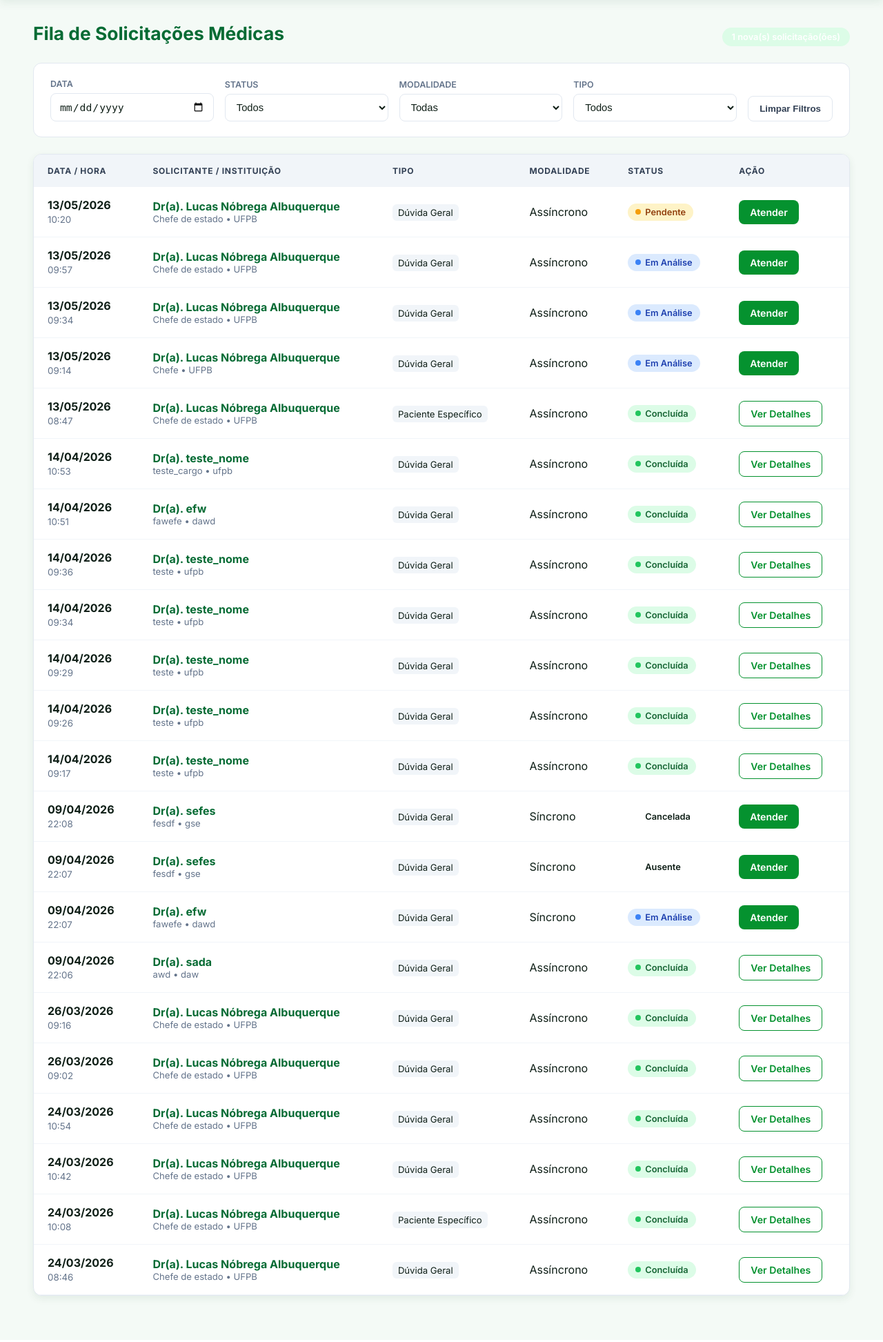
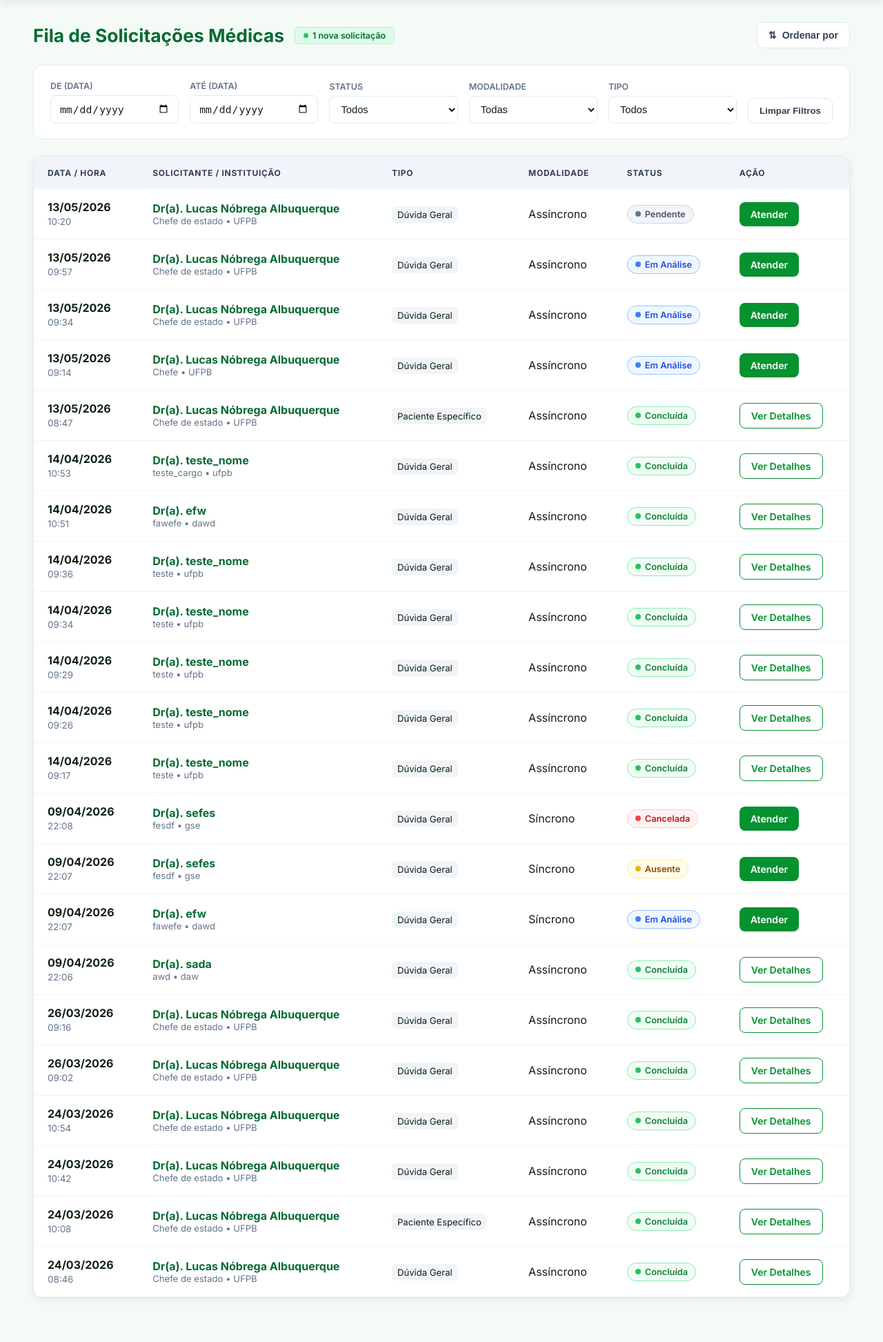
Before and after one commit to lucasnalbuquerque/projeto-pit, a Django app: page /fila/ in a window 1280 px wide. Shown: the part 92-2037 px from the top of the page at 69% size. Before the commit the page ends 1981 px from the top, so only its background shows below. Run offline with Django 5.2, Linux system fonts and the light colour scheme; data comes from the database, SQL or seed files in the repository; both versions use the stored data as it was after the commit.

Commit message:
tela fila médica finalizada

```diff
--- a/teleconsultoria/templates/fila_medica.html
+++ b/teleconsultoria/templates/fila_medica.html
@@ -98,20 +98,72 @@
 
         .page-title {
             display: flex;
-            align-items: baseline;
+            align-items: center;
             justify-content: space-between;
             margin-bottom: 24px;
         }
         .page-title h2 { margin: 0; color: var(--green-800); font-size: 1.65rem; font-weight: 700; }
 
+        /* Badge Discreta e Ajustada */
         .badge {
             background: var(--green-100);
-            color: var(--white);
-            padding: 6px 14px;
-            border-radius: 999px;
-            font-size: 0.8rem;
+            color: var(--green-800);
+            padding: 4px 12px;
+            border-radius: 6px;
+            font-size: 0.78rem;
             font-weight: 600;
+            text-transform: lowercase;
+            border: 1px solid rgba(0, 0, 0, 0.08);
+            display: flex;
+            align-items: center;
+            gap: 6px;
         }
+
+        .badge::before {
+            content: "";
+            width: 7px;
+            height: 7px;
+            background-color: var(--green-500);
+            border-radius: 50%;
+        }
+
+        /* Dropdown de Ordenação */
+        .sort-dropdown { position: relative; display: inline-block; }
+        .sort-btn {
+            background: var(--white);
+            border: 1.5px solid var(--gray-200);
+            padding: 10px 16px;
+            border-radius: 8px;
+            cursor: pointer;
+            font-weight: 600;
+            font-size: 0.88rem;
+            display: flex; align-items: center; gap: 8px;
+            color: var(--gray-700);
+        }
+        .sort-content {
+            display: none;
+            position: absolute;
+            right: 0;
+            background-color: var(--white);
+            min-width: 180px;
+            box-shadow: var(--shadow-md);
+            border-radius: 8px;
+            z-index: 10;
+            border: 1px solid var(--gray-200);
+            margin-top: 5px;
+        }
+        .sort-content button {
+            width: 100%;
+            padding: 12px 16px;
+            text-align: left;
+            border: none;
+            background: none;
+            cursor: pointer;
+            font-size: 0.85rem;
+            color: var(--gray-700);
+        }
+        .sort-content button:hover { background-color: var(--gray-100); }
+        .show { display: block; }
 
         .filter-bar {
             background: var(--white);
@@ -124,7 +176,7 @@
             align-items: flex-end;
             flex-wrap: wrap;
         }
-        .filter-group { display: flex; flex-direction: column; gap: 6px; flex: 1; min-width: 170px; }
+        .filter-group { display: flex; flex-direction: column; gap: 6px; flex: 1; min-width: 150px; }
         .filter-group label { font-size: 0.78rem; font-weight: 600; color: var(--gray-500); text-transform: uppercase; }
 
         select, input[type="date"] {
@@ -168,12 +220,21 @@
         }
         .status-pill::before { content: ''; width: 8px; height: 8px; border-radius: 50%; display: inline-block; }
 
-        .status-PENDENTE { background: #fef3c7; color: #92400e; }
-        .status-PENDENTE::before { background: #f59e0b; }
-        .status-ANALISE { background: #dbeafe; color: #1e40af; }
+        /* CORES DE STATUS ATUALIZADAS */
+        .status-PENDENTE { background: #f1f5f9; color: #475569; border: 1px solid #cbd5e1; } /* Cinza */
+        .status-PENDENTE::before { background: #64748b; }
+
+        .status-ANALISE { background: #eff6ff; color: #1d4ed8; border: 1px solid #93c5fd; }
         .status-ANALISE::before { background: #3b82f6; }
-        .status-CONCLUIDA { background: #dcfce7; color: #166534; }
+
+        .status-CONCLUIDA { background: #f0fdf4; color: #15803d; border: 1px solid #86efac; }
         .status-CONCLUIDA::before { background: #22c55e; }
+
+        .status-CANCELADA { background: #fef2f2; color: #b91c1c; border: 1px solid #fecaca; } /* Vermelho */
+        .status-CANCELADA::before { background: #ef4444; }
+
+        .status-AUSENTE { background: #fefce8; color: #854d0e; border: 1px solid #fef08a; } /* Amarelo */
+        .status-AUSENTE::before { background: #eab308; }
 
         .btn {
             padding: 9px 16px;
@@ -218,14 +279,31 @@
 
     <main class="container">
         <div class="page-title">
-            <h2>Fila de Solicitações Médicas</h2>
-            <span class="badge" id="count-badge">0 nova(s) solicitação(ões)</span>
+            <div style="display: flex; align-items: center; gap: 15px;">
+                <h2>Fila de Solicitações Médicas</h2>
+                <span class="badge" id="count-badge">0 novas solicitações</span>
+            </div>
+
+            <div class="sort-dropdown">
+                <button class="sort-btn" onclick="toggleSort()">
+                    <span>⇅</span> Ordenar por
+                </button>
+                <div id="sortOptions" class="sort-content">
+                    <button onclick="ordenarTabela('data')">Data e Hora</button>
+                    <button onclick="ordenarTabela('status')">Status</button>
+                    <button onclick="ordenarTabela('modalidade')">Modalidade</button>
+                </div>
+            </div>
         </div>
 
         <div class="filter-bar">
             <div class="filter-group">
-                <label>Data</label>
-                <input type="date" id="filterData" onchange="filtrarTabela()">
+                <label>De (Data)</label>
+                <input type="date" id="filterDataInicio" onchange="filtrarTabela()">
+            </div>
+            <div class="filter-group">
+                <label>Até (Data)</label>
+                <input type="date" id="filterDataFim" onchange="filtrarTabela()">
             </div>
             <div class="filter-group">
                 <label>Status</label>
@@ -235,6 +313,7 @@
                     <option value="ANALISE">Em Análise</option>
                     <option value="CONCLUIDA">Concluída</option>
                     <option value="CANCELADA">Cancelada</option>
+                    <option value="AUSENTE">Ausente</option>
                 </select>
             </div>
             <div class="filter-group">
@@ -268,10 +347,10 @@
                         <th>Ação</th>
                     </tr>
                 </thead>
-                <tbody>
+                <tbody id="tableBody">
                     {% for sol in solicitacoes %}
                     <tr class="linha-solicitacao"
-                        data-data="{{ sol.data_sol|date:'Y-m-d' }}"
+                        data-data="{{ sol.data_sol|date:'Y-m-d H:i' }}"
                         data-status="{{ sol.status }}"
                         data-modalidade="{{ sol.tipo_atendimento }}"
                         data-tipo="{% if sol.idade_pac > 0 %}Paciente Específico{% else %}Dúvida Geral{% endif %}">
@@ -339,36 +418,82 @@
             themeText.innerText = isDark ? 'Modo Claro' : 'Modo Escuro';
         }
 
-        // Verifica preferência salva
         if (localStorage.getItem('theme') === 'dark') {
             body.classList.add('dark-mode');
             updateThemeUI(true);
         }
 
+        // Lógica de Ordenação
+        function toggleSort() {
+            document.getElementById("sortOptions").classList.toggle("show");
+        }
+
+        window.onclick = function(event) {
+            if (!event.target.matches('.sort-btn') && !event.target.parentElement.matches('.sort-btn')) {
+                var dropdowns = document.getElementsByClassName("sort-content");
+                for (var i = 0; i < dropdowns.length; i++) {
+                    dropdowns[i].classList.remove('show');
+                }
+            }
+        }
+
+        function ordenarTabela(criterio) {
+            const tableBody = document.getElementById('tableBody');
+            const linhas = Array.from(tableBody.querySelectorAll('.linha-solicitacao'));
+
+            linhas.sort((a, b) => {
+                let valA = a.getAttribute('data-' + criterio);
+                let valB = b.getAttribute('data-' + criterio);
+
+                if(criterio === 'data') return valB.localeCompare(valA); // Mais recente primeiro
+                return valA.localeCompare(valB);
+            });
+
+            linhas.forEach(linha => tableBody.appendChild(linha));
+            toggleSort();
+        }
+
         // Filtros e Badge
         function atualizarBadgePendentes() {
             const pendentes = document.querySelectorAll('.linha-solicitacao[data-status="PENDENTE"]').length;
-            document.getElementById('count-badge').innerText = pendentes + " nova(s) solicitação(ões)";
+            const badge = document.getElementById('count-badge');
+
+            if (pendentes === 0) {
+                badge.style.display = 'none';
+            } else {
+                badge.style.display = 'flex';
+                badge.innerText = pendentes === 1 ? "1 nova solicitação" : pendentes + " novas solicitações";
+            }
         }
 
         function filtrarTabela() {
-            const dataFiltro = document.getElementById('filterData').value;
+            const dataInicio = document.getElementById('filterDataInicio').value;
+            const dataFim = document.getElementById('filterDataFim').value;
             const status = document.getElementById('filterStatus').value;
             const modalidade = document.getElementById('filterModalidade').value;
             const tipo = document.getElementById('filterTipo').value;
             const linhas = document.querySelectorAll('.linha-solicitacao');
 
             linhas.forEach(linha => {
-                const matchData = !dataFiltro || linha.getAttribute('data-data') === dataFiltro;
+                const dataCompleta = linha.getAttribute('data-data');
+                const dataLinha = dataCompleta.split(' ')[0];
+
+                let matchData = true;
+                if (dataInicio && dataLinha < dataInicio) matchData = false;
+                if (dataFim && dataLinha > dataFim) matchData = false;
+
                 const matchStatus = !status || linha.getAttribute('data-status') === status;
                 const matchMod = !modalidade || linha.getAttribute('data-modalidade') === modalidade;
                 const matchTipo = !tipo || (linha.getAttribute('data-tipo') || "").trim() === tipo;
+
                 linha.style.display = (matchData && matchStatus && matchMod && matchTipo) ? "" : "none";
             });
+            atualizarBadgePendentes();
         }
 
         function limparFiltros() {
-            document.getElementById('filterData').value = "";
+            document.getElementById('filterDataInicio').value = "";
+            document.getElementById('filterDataFim').value = "";
             document.getElementById('filterStatus').value = "";
             document.getElementById('filterModalidade').value = "";
             document.getElementById('filterTipo').value = "";
--- a/teleconsultoria/views.py
+++ b/teleconsultoria/views.py
@@ -53,22 +53,18 @@ def nova_solicitacao(request):
                 'horarios_disponiveis': gerar_lista_disponibilidade()
             })
 
-        profissional_solicitante, created = Profissional.objects.get_or_create(
+        # BUSCA PELO CPF E ATUALIZA TODOS OS DADOS COM OS NOVOS VALORES DO FORMULÁRIO
+        profissional_solicitante, created = Profissional.objects.update_or_create(
             cpf=cpf_solicitante,
             defaults={
                 'nome_completo': nome_solicitante,
                 'email': email_solicitante,
-                'telefone': telefone_solicitante, # SALVA O TELEFONE
+                'telefone': telefone_solicitante,
                 'crm': crm_solicitante,
                 'cargo': cargo_solicitante,
                 'instituicao': instituicao_solicitante
             }
         )
-
-        # Atualiza o telefone caso o profissional já exista mas tenha mudado o número
-        if not created:
-            profissional_solicitante.telefone = telefone_solicitante
-            profissional_solicitante.save()
 
         tipo_caso = request.POST.get('tipo_caso')
         modalidade = request.POST.get('tipo_atendimento', 'ASSINCRONO')
```
Also changed, not shown: comandos importantes.txt (deleted, +0 -24 lines), db.sqlite3.
